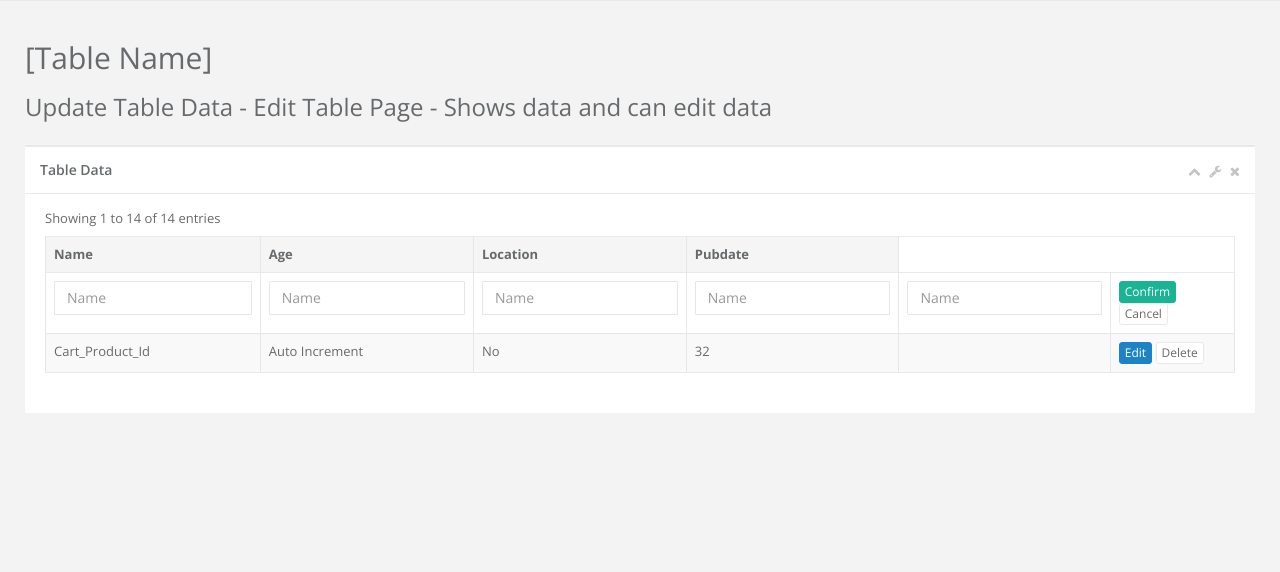
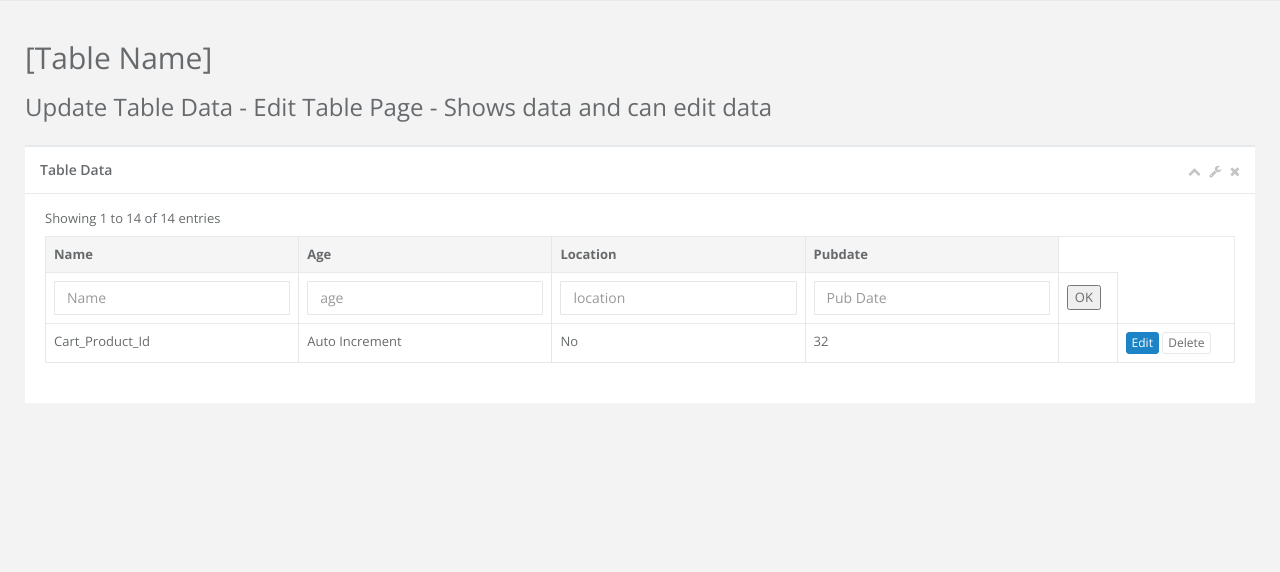
Before and after one commit to ilya0/Dtable, a Django app: page /adddata/ in a window 1280 px wide. Shown: the part 60-632 px from the top of the page. Run offline with Django 3.2, Linux system fonts and the light colour scheme; data that the repository does not hold is empty; some libraries are stand-ins or nearby versions.

Commit message:
template changed for adddata, now need to make sure that route works and submits data to the method -working

```diff
--- a/djangobuilder/mysite/savedata/templates/savedata/adddata.html
+++ b/djangobuilder/mysite/savedata/templates/savedata/adddata.html
@@ -74,6 +74,7 @@
                     <div class="ibox-content">
 
                       <div class="table-responsive">
+
 						             <div class="dataTables_info" id="DataTables_Table_0_info" role="status" aria-live="polite" style="padding-bottom: 8px;">Showing 1 to 14 of 14 entries</div>
 
                              <table class="table table-striped table-bordered table-hover dataTables-example" >
@@ -94,20 +95,35 @@
                     <tr class="gradeC">
                     </tr>
 
+
+
+<!-- this is the input boxes -->
                     <tr class="gradeC">
-	                    <td><input type="email" placeholder="Name" class="form-control"></td>
-	                    <td><input type="email" placeholder="Name" class="form-control"></td>
-	                    <td><input type="email" placeholder="Name" class="form-control"></td>
-	                    <td><input type="email" placeholder="Name" class="form-control"></td>
-	                    <td><input type="email" placeholder="Name" class="form-control"></td>
+                     <form action="/submitdata/" method="post">
+  	                    <td><input type="name" placeholder="Name" class="form-control"></td>
+  	                    <td><input type="age" placeholder="age" class="form-control"></td>
+  	                    <td><input type="location" placeholder="location" class="form-control"></td>
+  	                    <td><input type="email" placeholder="Pub Date" class="form-control"></td>
 
                         <td style="vertical-align: middle;">
-	                        <button type="button" class="btn btn-xs btn-primary" style="margin-bottom: 0;">Confirm</button>
-	                        <button type="button" class="btn btn-xs btn-default" style="margin-bottom: 0;">Cancel</button>
+	                       <!--  <button type="button" class="btn btn-xs btn-primary" style="margin-bottom: 0;">Confirm</button>
+	                        <button type="button" class="btn btn-xs btn-default" style="margin-bottom: 0;">Cancel</button> -->
+
+                          <input type="submit" value="OK">
+
+                          {% csrf_token %}
+                          </form>
 	                    </td>
+                    </tr>
+
+
+
+<!-- this is the list of items and buttons to change them -->
+
+                      <tr class="gradeC">
 
                     {% for item in thing %}
-                      <tr class="gradeC">
+
                         <td>{{ item.name }}</td>
                         <td>{{ item.age }}</td>
                         <td>{{ item.location }}</td>
--- a/djangobuilder/mysite/savedata/templates/savedata/submitform.html
+++ b/djangobuilder/mysite/savedata/templates/savedata/submitform.html
@@ -4,7 +4,7 @@ submit form as well as the database table display
 
 
 <!-- Submit form section -->
- <form action="/submitformroute" method="post">
+ <form action="/submitdata/" method="post">
     <label for="name">Name: </label>
     <input id="id_name" type="text" name="name" value="{{ name }}">
 
@@ -13,9 +13,7 @@ submit form as well as the database table display
 
     <label for="location">Location:</label>
     <input id="id_location" type="text" name="location" value="{{ location }}">
-<!--     <label for="pub_date">Date:</label>
-    <input id="id_pub_date" type="text" name="pub_date"  value="{{ pub_date }}">
- -->
+
     <input type="submit" value="OK">
 
 {% csrf_token %}
--- a/djangobuilder/mysite/savedata/urls.py
+++ b/djangobuilder/mysite/savedata/urls.py
@@ -11,13 +11,13 @@ urlpatterns = [
     #shows all the database items
     url(r'show/', views.show),
     #inputboxes to populate the database
-    url(r'^/submitform/', views.submitform.as_view(), name='submitform'),
-    #maybe able to DELETE
+    url(r'^submitform/', views.submitform.as_view(), name='submitform'),
+    #index page
     url(r'^savedata/', views.IndexView.as_view(), name='savedataindex'),
     #thanks page
     url(r'^thanks/', views.thanks.as_view(), name='thanks'),
-    #testing a def based view
-    url(r'^submitformroute/', views.submitformroute, name='submitformroute'),
+    #submitdata to database
+    url(r'^submitdata/', views.submitdata, name='submitdata'),
 #working routes
     # list of tables - add/delete/modify data
     url(r'^tablelist/', views.tablelist, name='tablelist'),
--- a/djangobuilder/mysite/savedata/views.py
+++ b/djangobuilder/mysite/savedata/views.py
@@ -58,7 +58,7 @@ class IndexView(generic.ListView):
 
 
 
-#this is the submit form method
+#this is the submit form view
 class submitform(generic.ListView):
 	template_name = 'savedata/submitform.html'
 	context_object_name = 'latest_name_list'
@@ -68,10 +68,19 @@ class submitform(generic.ListView):
 		return models.name.objects.order_by('-pub_date')[:5]
 
 
+# def submitform(request):
+#     print("delete route hit")
+
+#     #renders table page with data from database
+#     # going to use this as a test currently
+#     thing = name.objects.all() #query the database (this needs to be changed to get the ids and names of all the tables)
+#     context = { 'thing': thing }  #this is a dictonary
+#     print(context)
+#     return render(request, 'savedata/submitform.html', context)
 
 # submitform route method sends the data to the database and then
-def submitformroute(request):
-	print("submitformroute accessed")
+def submitdata(request):
+	print("submitdata accessed")
 	# if this is a POST request we need to process the form data
 	if request.method == 'POST':
 		print("=== post hit")
```
Also changed, not shown: 2 other files. Lines whose indentation alone changed are shown as unchanged.
